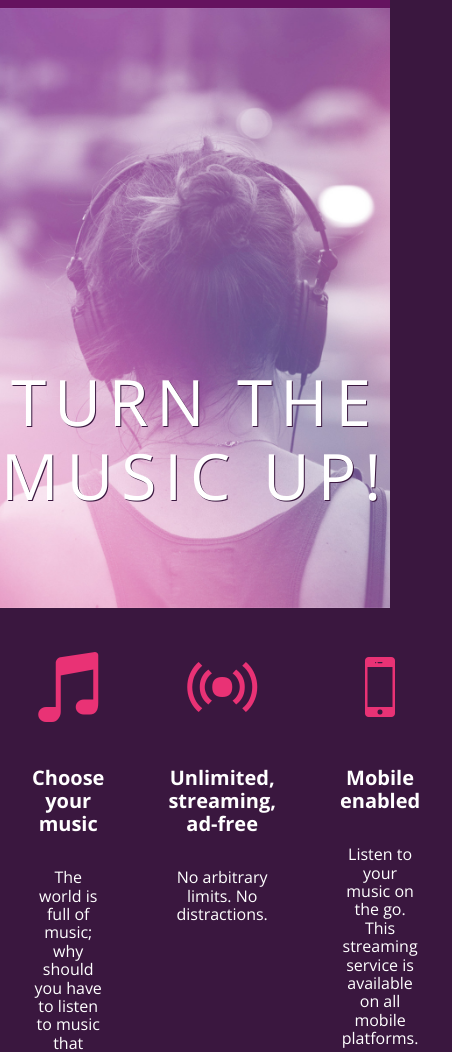
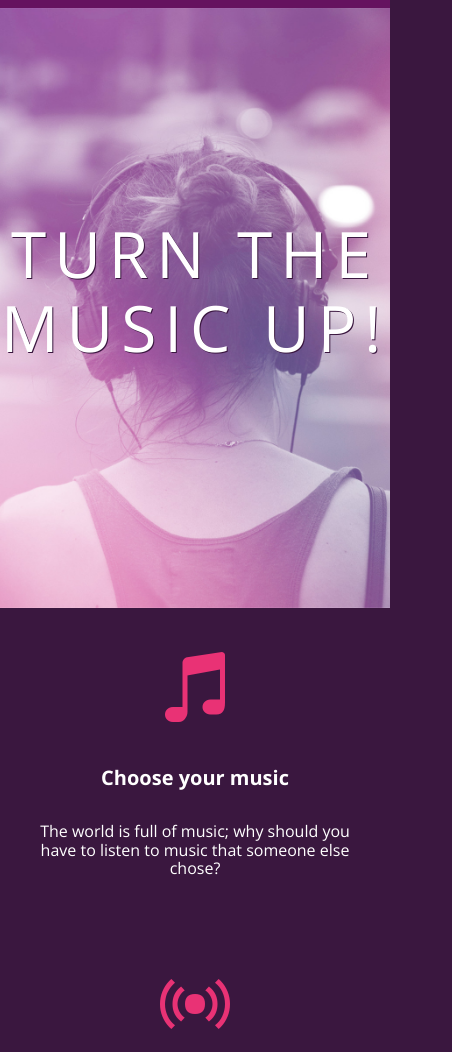
Before and after one commit to colin-mark/bloc-jams, a plain HTML site: page index.html in a window 390 px wide. Shown: the part 86-1138 px from the top of the page, 452 px wide, since content can reach past the window. Drawn offline with nearby package versions, Linux system fonts and the light colour scheme.

Commit message:
Checkpoint 4HTML & CSS Responsiveness: completed

```diff
--- a/index.html
+++ b/index.html
@@ -2,10 +2,12 @@
 <html>
     <head>
     <title>Bloc Jams</title>
+    <meta name="viewport" content="width=device-width, initial-scale=1">
     <link rel="stylesheet" type="text/css" href="http://fonts.googleapis.com/css?family=Open+Sans:400,800,600,700,300">
     <link rel="stylesheet" type="text/css" href="http://code.ionicframework.com/ionicons/2.0.1/css/ionicons.min.css">
     <link rel="stylesheet" type="text/css" href="styles/normalize.css">
     <link rel="stylesheet" type="text/css" href="styles/main.css">
+    <link rel="stylesheet" type="text/css" href="styles/landing.css">
     </head>
     <body class="landing">
         <nav class="navbar">
@@ -14,18 +16,18 @@
         <section class="hero-content">
             <h1 class="hero-title">Turn the music up!</h1>
         </section>
-        <section class="selling-points">
-            <div class="point">
+        <section class="selling-points container">
+            <div class="point column third">
                 <span class="ion-music-note"></span>
                 <h5 class="point-title">Choose your music</h5>
                 <p class="point-description">The world is full of music; why should you have to listen to music that someone else chose?</p>
             </div>
-            <div class="point">
+            <div class="point column third">
                 <span class="ion-radio-waves"></span>
                 <h5 class="point-title">Unlimited, streaming, ad-free</h5>
                 <p class="poin-description">No arbitrary limits. No distractions.</p>
             </div>
-            <div class="point">
+            <div class="point column third">
                 <span class="ion-iphone"></span>
                 <h5 class="point-title">Mobile enabled</h5>
                 <p class="point-description">Listen to your music on the go. This streaming service is available on all mobile platforms.</p>
--- /dev/null
+++ b/styles/landing.css
@@ -0,0 +1,48 @@
+body.landing {
+     background-color: rgb(58,23,63);
+ }
+
+ .hero-content {
+     position: relative;
+     min-height: 600px;
+     background-image: url(../assets/images/bloc_jams_bg.jpg);
+     background-repeat: no-repeat;
+     background-position: center center;
+     background-size: cover;
+ }
+
+ .hero-content .hero-title {
+     position: absolute;
+     top: 40%;
+     -webkit-transform: translateY(-50%);
+     -moz-transform: translateY(-50%);
+     transform: translateY(-50%);
+     width: 100%;
+     text-align: center;
+     font-size: 4rem;
+     font-weight: 300;
+     text-transform: uppercase;
+     letter-spacing: 0.5rem;
+     text-shadow: 1px 1px 0px rgb(58,23,63);
+ }
+
+ .selling-points {
+     position: relative;
+ }
+
+ .point {
+     position: relative;
+     padding: 2rem;
+     text-align: center;
+ }
+
+ .point .point-title {
+     font-size: 1.25rem;
+ }
+
+ .ion-music-note,
+ .ion-radio-waves,
+ .ion-iphone {
+     color: rgb(233,50,117);
+     font-size: 5rem;
+ }
--- a/styles/main.css
+++ b/styles/main.css
@@ -1,3 +1,9 @@
+*, *::before, *::after {
+    -moz-box-sizing: border-box;
+    -webkit-box-sizing: border-box;
+    box-sizing: border-box;
+}
+
 html {
     height: 100%; /* makes sure our HTML takes up 100% of the browser window */
     font-size: 100%;
@@ -7,10 +13,6 @@ html {
     font-family: 'Open Sans'; /* sets our font to the "Open Sans" typeface */
     color: white;             /* sets the text color to white */
     min-height: 100%;         /* says the height of the body must be, at minimum, 100% of the window */
- }
-
- body.landing {
-     background-color: rgb(58,23,63); /* sets the background color to an RGB value (see below) */
  }
 
 .navbar {
@@ -23,55 +25,28 @@ html {
     left: 2rem;
 }
 
-.hero-content {
-  position: relative; /* positioning will be explained in a resource */
-  min-height: 600px; /* hero content element must be _at least_ 600 pixels */
-  background-image: url(../assets/images/bloc_jams_bg.jpg);
-  background-repeat: no-repeat;
-  background-position: center center;
-  background-size: cover;
+.container {
+    margin: 0 auto;
+    max-width: 64rem;
 }
 
-.hero-content .hero-title {
-  position: absolute;
-  top: 40%;
-  -webkit-transform: translateY(-50%);
-  -moz-transform: translateY(50%);
-  -ms-transform: translateY(50%);
-  transform: translateY(50%);
-  width: 100%;                    /* makes sure the title inhabits the full width of its container */
-  text-align: center;             /* aligns text in the horizontal center of the element */
-  font-size: 4rem;                /* specifies the size of the font in root em units */
-  font-weight: 300;               /* makes the font thinner or lighter weight */
-  text-transform: uppercase;      /* transforms the text to be all uppercase lettering */
-  letter-spacing: 0.5rem;         /* puts 0.5 root ems worth of space between each letter */
-  text-shadow: 1px 1px 0px rgb(58,23,63); /* creates a shadow underneath the text for readability over the image */
+@media (min-width: 640px) {
+    html { font-size: 112%; }
+
+    .column {
+      float: left;
+      padding-left: 1rem;
+      padding-right: 1rem;
     }
 
-.selling-points {
-  position: relative;
-  display: table;
-  width: 100%;
-  -webkit-box-sizing: border-box;
-  -moz-box-sizing: border-box;
-  box-sizing: border-box;
+    .column.full { width: 100%; }
+    .column.two-thirds { width: 66.7; }
+    .column.half { width: 50%; }
+    .column.third { width: 33.3%; }
+    .column.fourth { width: 25%; }
+    .column.flow-opposite { float: right; }
 }
 
-.point {
-  display: table-cell;
-  position: relative;
-  width: 33.3%;
-  padding: 2rem;
-  text-align: center;
+@media (min-width: 1024px) {
+    html {font-size: 120%}
 }
-
-.point .point-title {
-     font-size: 1.25rem;
- }
-
- .ion-music-note,
- .ion-radio-waves,
- .ion-iphone {
-     color: rgb(233,50,117);
-     font-size: 5rem;
- }
```
Lines whose indentation alone changed are shown as unchanged.
